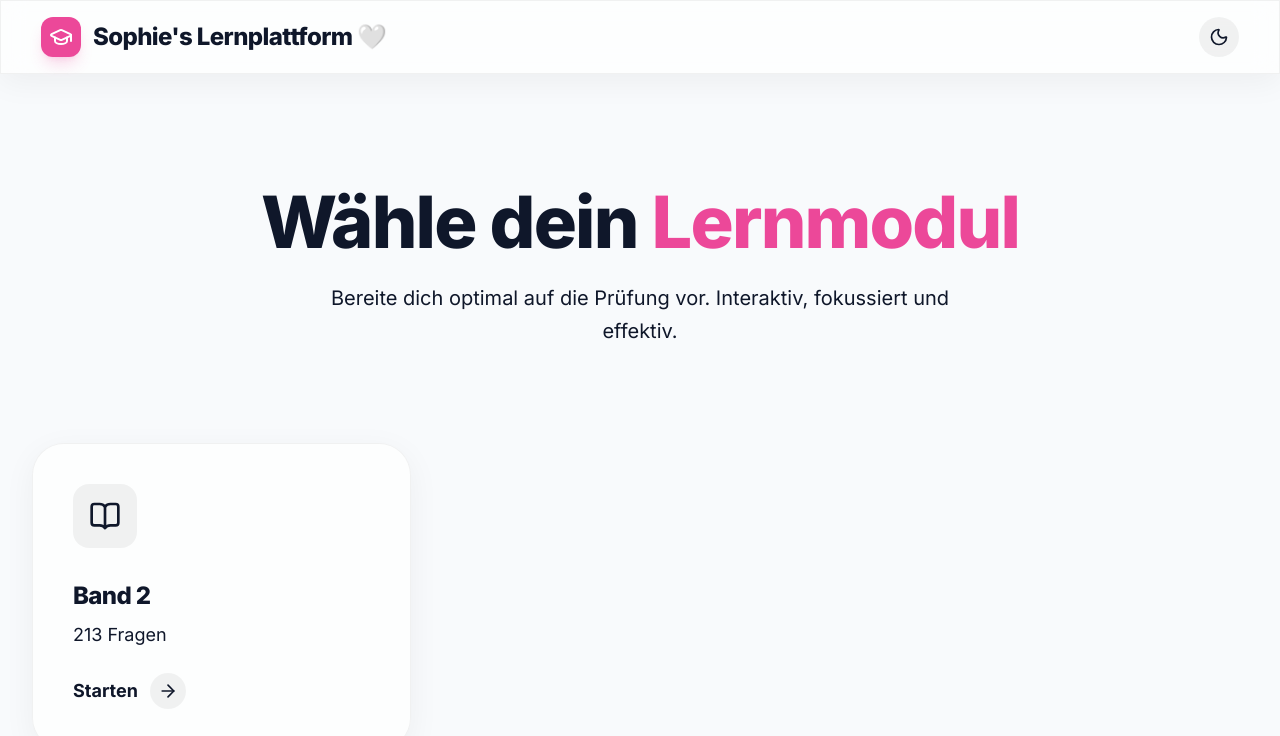
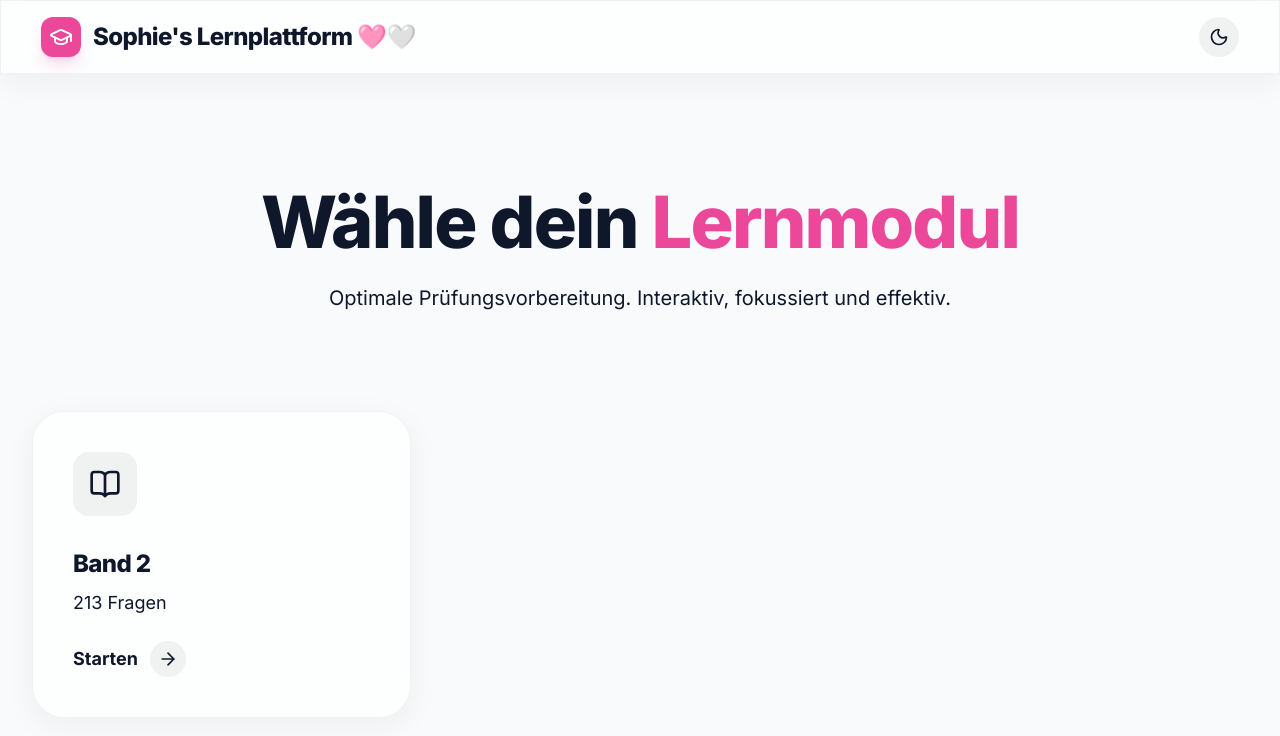
Before and after one commit to jan-eberwein/sophie-lernwebsite, a React (Vite) app: page / in a window 1280 px wide. Shown: the top 736 px of the page. Built offline with nearby package versions, Linux system fonts and the light colour scheme.

Commit message:
update hero text and header branding with heart emoji

```diff
--- a/src/App.jsx
+++ b/src/App.jsx
@@ -45,7 +45,7 @@ function App() {
                   Wähle dein <span className="text-primary">Lernmodul</span>
                 </h1>
                 <p className="text-text-muted text-lg md:text-xl max-w-2xl mx-auto leading-relaxed">
-                  Bereite dich optimal auf die Prüfung vor. Interaktiv, fokussiert und effektiv.
+                  Optimale Prüfungsvorbereitung. Interaktiv, fokussiert und effektiv.
                 </p>
               </div>
 
--- a/src/components/Header.jsx
+++ b/src/components/Header.jsx
@@ -15,7 +15,7 @@ const Header = ({ onHome }) => {
             <GraduationCap className="text-white w-6 h-6" />
           </div>
           <span className="text-xl md:text-2xl font-black tracking-tight text-text group-hover:text-primary transition-colors">
-            Sophie's Lernplattform 🤍
+            Sophie's Lernplattform 🩷🤍
           </span>
         </div>
 
```
